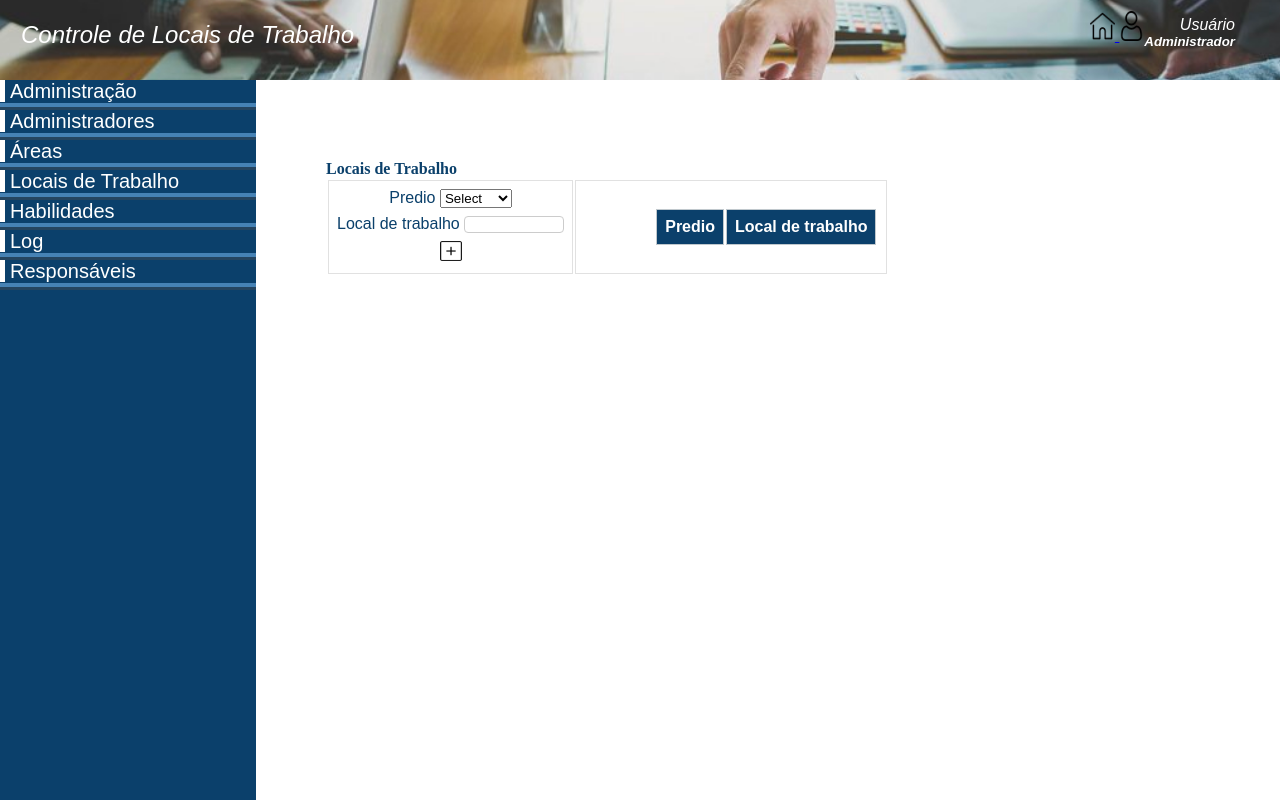
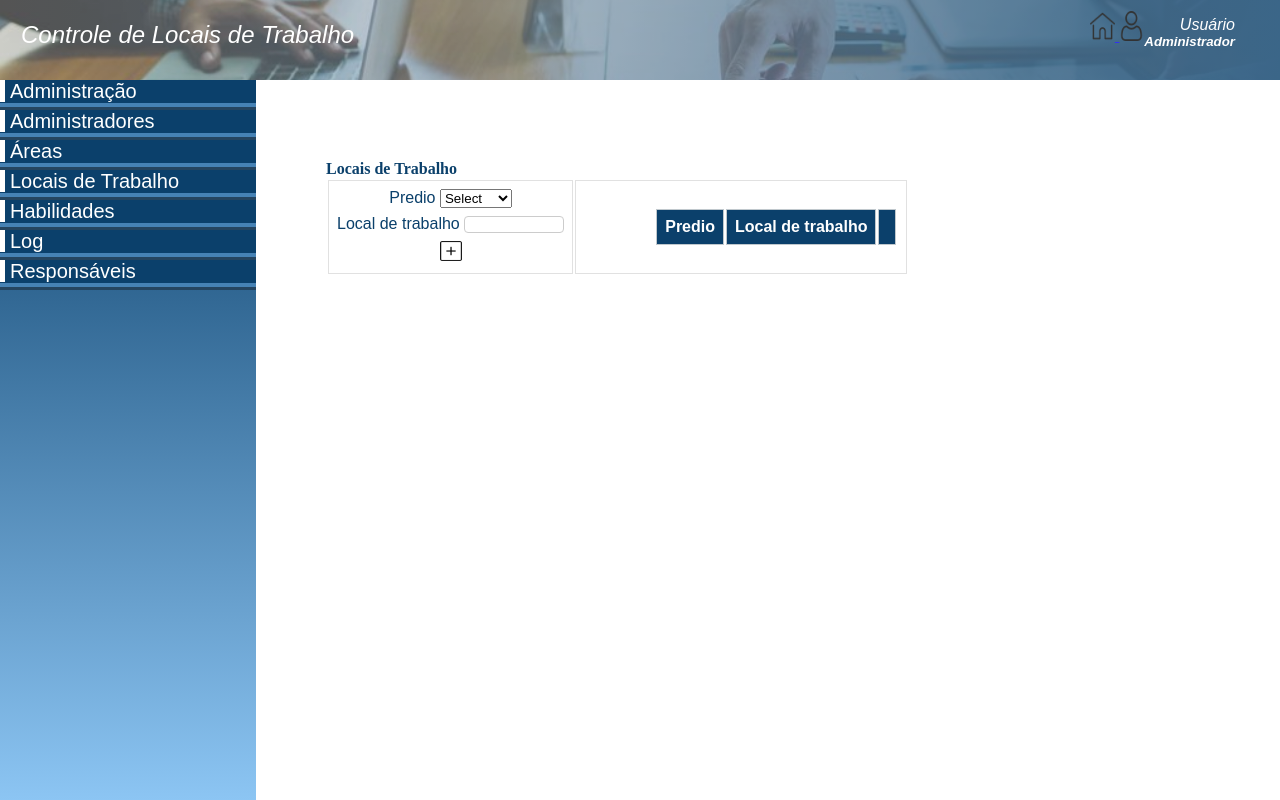
Before and after one commit to felipemontenegror/teste-obuc, a plain HTML site: page index.html in a window 1280 px wide. Drawn offline with Linux system fonts and the light colour scheme.

Commit message:
finalizando

```diff
--- a/css/style.css
+++ b/css/style.css
@@ -12,17 +12,17 @@
                         "menu content";
 
 }
-.container>div{
 
-}
 .logo_container{
     display: flex;
     justify-content: space-between;
     padding: 1px;
     grid-area: top;
-    background-image: url(../img/admin-small.png);
+
+    opacity: 0.80;
     font-style: italic;
     color: #fff;
+    background-image: linear-gradient(to right, transparent 0%, #0b406b 100%), url(../img/admin-small.png);
 
 }
 
@@ -50,8 +50,7 @@
 
 
 .menu{
-    background-color: #0b406b;
-    background-image: linear-gradient( top, 50% );
+    background-image: linear-gradient(to top, #8cc5f3 , #0b406b );
     grid-area: menu;
 
 }
--- a/index.html
+++ b/index.html
@@ -5,7 +5,7 @@
     <meta http-equiv="X-UA-Compatible" content="IE=edge">
     <meta name="viewport" content="width=device-width, initial-scale=1.0">
     <link rel="stylesheet" href="./css/style.css">
-    <title>Document</title>
+    <title>Obuc System Test</title>
 </head>
 <body>
 
@@ -69,6 +69,7 @@
                             <tr>
                                 <th>Predio</th>
                                 <th>Local de trabalho</th>
+                                <th>  </th>
                             </tr>
                             </thead>
                             <tbody>
```
